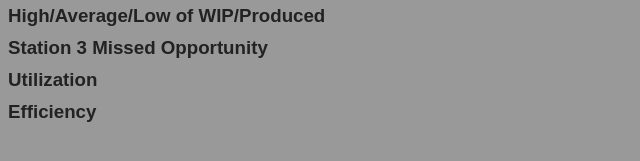
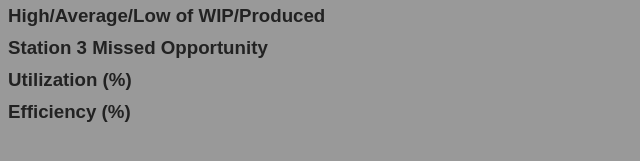
Before and after one commit to lj-ditrapani/production-simulator, a plain HTML site: page sim_coffee.html in a window 1280 px wide. Shown: the part 501-662 px from the top of the page, 0-640 px from the left. Drawn offline with Linux system fonts and the light colour scheme; a script that the page names is missing.

Commit message:
Updated sim_template.html to match sim_coffee.html. It now has current produced and efficiency tables. Generated new sim.html (by running compile.sh).

```diff
--- a/sim_coffee.html
+++ b/sim_coffee.html
@@ -103,12 +103,12 @@
         <thead id="missed_op_thead"> </thead>
         <tbody id="missed_op_tbody"> </tbody>
         </table>
-        <h3> Utilization </h3>
+        <h3> Utilization (%) </h3>
         <table>
         <thead id="summary_util_thead"> </thead>
         <tbody id="summary_util_tbody"> </tbody>
         </table>
-        <h3> Efficiency </h3>
+        <h3> Efficiency (%) </h3>
         <table>
         <thead id="summary_efficiency_thead"> </thead>
         <tbody id="summary_efficiency_tbody"> </tbody>
```
Also changed, not shown: sim_template.html (+10 -1 lines), readme.txt.
